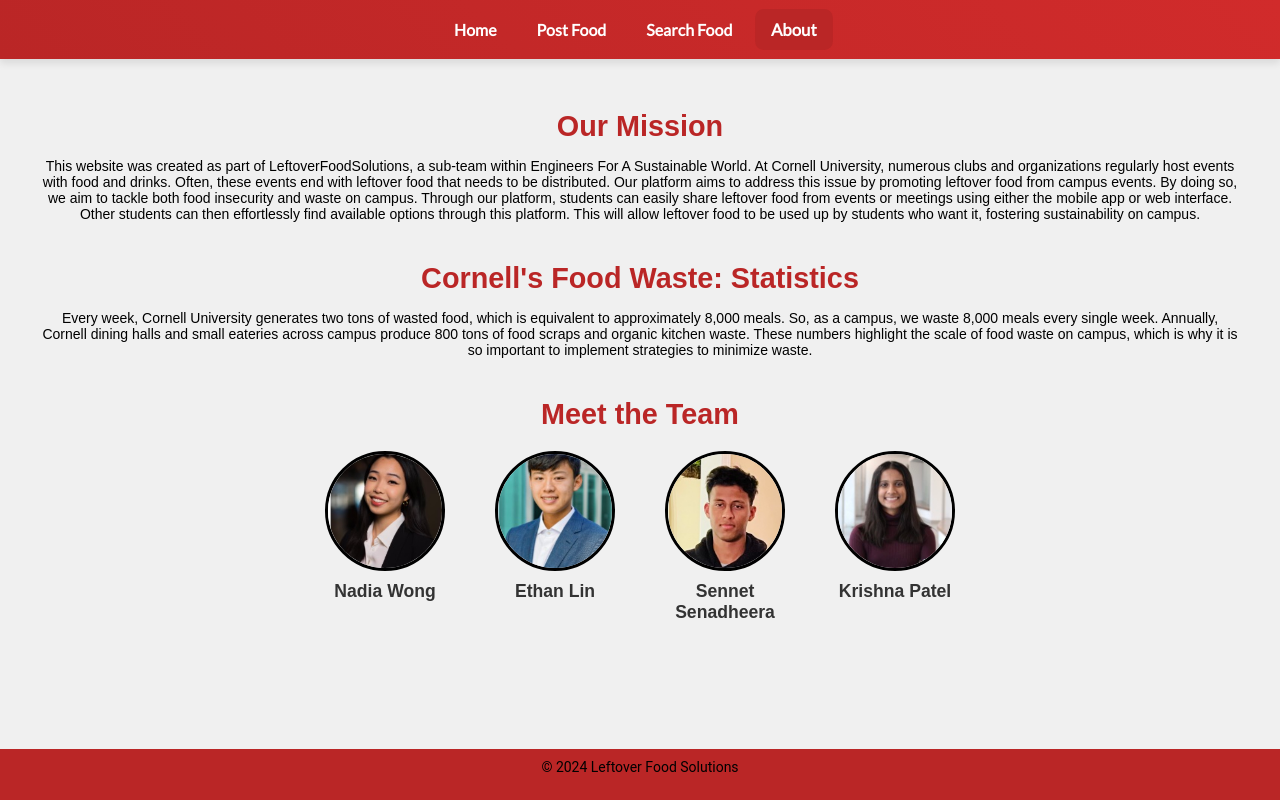
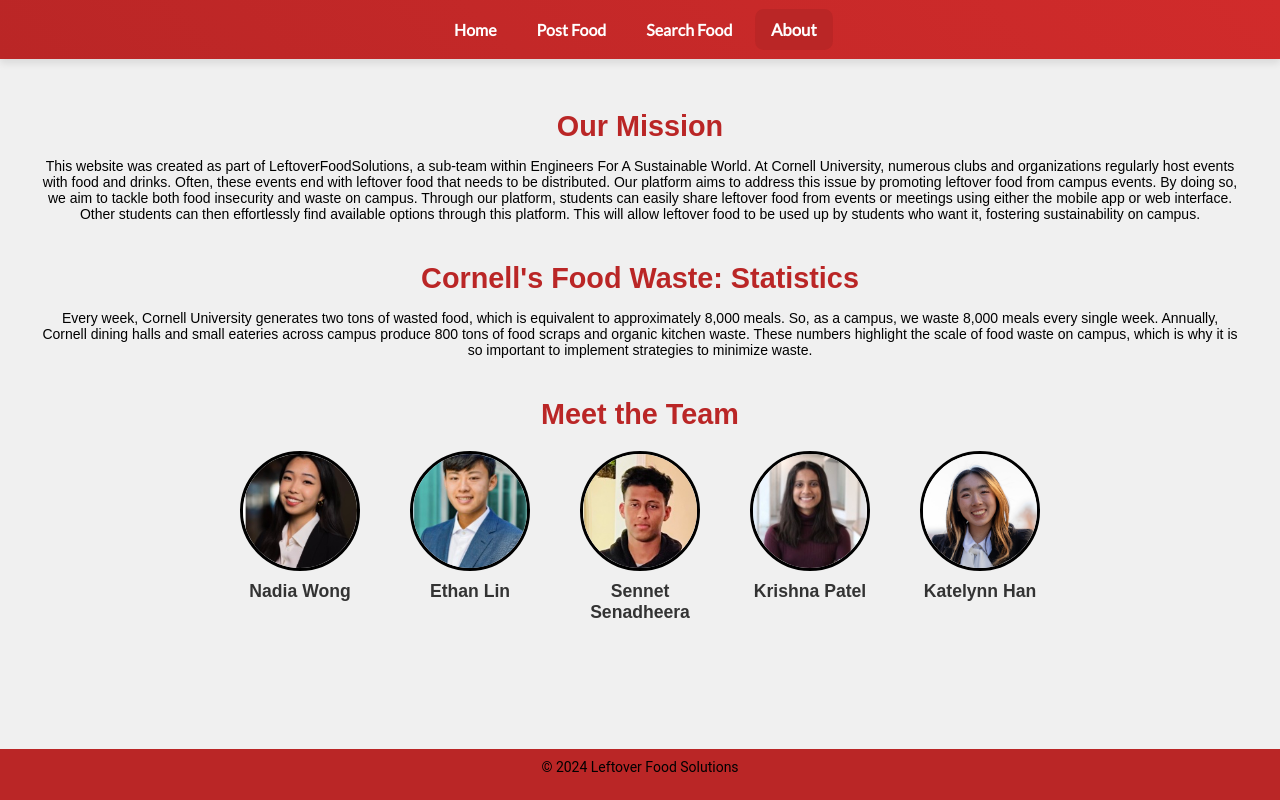
Before and after one commit to ESW-Software-Dev/Leftover-Food-Solutions, a React (Vite) app in the folder client/: page /about in a window 1280 px wide. Built offline with nearby package versions, Linux system fonts and the light colour scheme.

Commit message:
added Katelynn's profile

```diff
--- a/client/src/pages/AboutPage/AboutPage.jsx
+++ b/client/src/pages/AboutPage/AboutPage.jsx
@@ -22,14 +22,14 @@
       <div className="about-section">
         <h2>Meet the Team</h2>
         <div className="team-members">
-          {['TM1', 'TM2', 'TM3', 'TM4'].map((image, index) => (
+          {['TM1', 'TM2', 'TM3', 'TM4', 'TM5'].map((image, index) => (
             <div className="team-member" key={index}>
               <img
                 src={`src/pages/AboutPage/Images/${image}.jpg`}
                 alt={`Team Member ${index + 1}`}
                 className="team-image"
               />
-              <p className="team-name">{['Nadia Wong', 'Ethan Lin', 'Sennet Senadheera', 'Krishna Patel'][index]}</p>
+              <p className="team-name">{['Nadia Wong', 'Ethan Lin', 'Sennet Senadheera', 'Krishna Patel', 'Katelynn Han'][index]}</p>
             </div>
           ))}
         </div>
```
Also changed, not shown: client/src/pages/AboutPage/Images/TM5.jpg (added).
